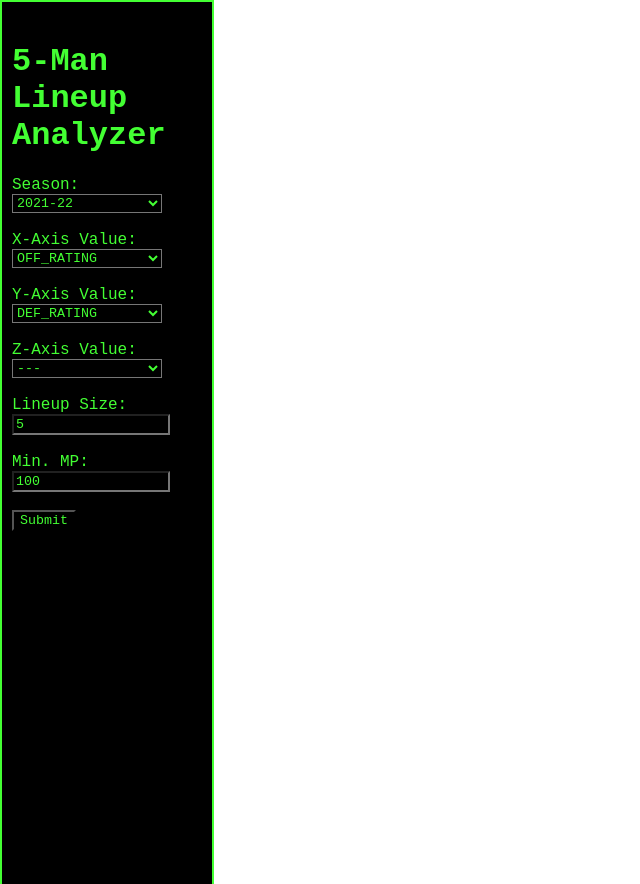
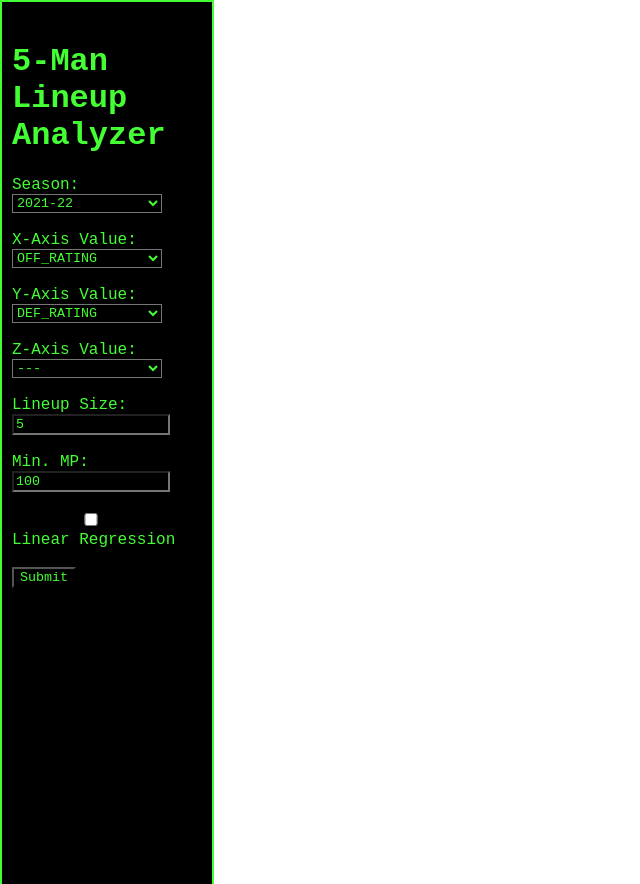
Before and after one commit to jmcous/nba_web_app, a Flask app: page / in a window 1280 px wide. Shown: the whole page, without its empty margins (0-640 px from the left). Run offline with Flask 2, Linux system fonts and the light colour scheme; some libraries are stand-ins or nearby versions.

Commit message:
Added linear regression checkbox for 2d queries. Changed plot colors to match app colors

```diff
--- a/app.py
+++ b/app.py
@@ -11,6 +11,8 @@ from nba_api.stats.endpoints import boxscoreadvancedv2 as bxscadv
 from nba_api.stats.endpoints import leaguedashteamstats
 from nba_api.stats.endpoints import leaguedashlineups
 from nba_api.stats.library.parameters import *
+import numpy as np
+from sklearn.linear_model import LinearRegression
 
 
 app = Flask(__name__)
@@ -29,7 +31,10 @@ def nbaSubmit():
         statx = str(request.form['statx'])
         staty = str(request.form['staty'])
         statz = str(request.form['statz'])
-
+        try:
+            linreg = int(request.form['linreg'])
+        except KeyError:
+            linreg = 0
 
 
         # get base and advance data from nba_api
@@ -80,8 +85,25 @@ def nbaSubmit():
         else:
             z = 'null'
 
+        lineups = result_min['GROUP_NAME_x'].tolist()
 
-        lineups = result_min['GROUP_NAME_x'].tolist()
+        # if linreg, return the json with predicted data
+        if linreg:
+            # Convert to numpy arrays/reshape
+            x_ = np.array(x).reshape(-1,1)
+            y_ = np.array(y)
+
+            print(x_)
+            print(y_)
+            # fit to Linear Regression model
+            model = LinearRegression().fit(x_,y_)
+
+            # predicted y data
+            y_pred = model.predict(x_)
+            print(y_pred.tolist())
+
+            return jsonify({'x' : x, 'y' : y, 'y_pred': y_pred.tolist(), 'z' : z, 'lineups' : lineups})
+
 
         return jsonify({'x' : x, 'y' : y, 'z' : z, 'lineups' : lineups})
 
@@ -89,5 +111,6 @@ def nbaSubmit():
 
 
 
+
 if __name__ == '__main__':
     app.run(debug=True)
--- a/templates/index.html
+++ b/templates/index.html
@@ -8,6 +8,9 @@
 <style>
 
 
+	.html {
+		height: 100%;
+	}
 
 	.main {
 	  margin-left: 211px;
@@ -17,8 +20,17 @@
 	  font-family: "Courier New";
 	}
 
+	.main plot{
+		background-color: black
+	}
+
+	.main output{
+		background-color: black;
+		height: 800px
+	}
+
 	.body {
-	  background-color: black;
+	  background-color: black !important;
 	}
 
 	.sidenav {
@@ -64,6 +76,12 @@
 
 	}
 
+	.sidenav checkbox {
+	  background-color: black;
+	  color: #43FF33;
+	  font-family: "Courier New";
+
+	}
 
 
 
@@ -370,6 +388,10 @@
 
 			<br>
 			<br>
+			<input type="checkbox" id="linreg" name="linreg" value="1">
+			<label for="linreg">Linear Regression</label>
+			<br>
+			<br>
 			<button type="submit" name="button" >Submit</button>
 
 		</form>
@@ -381,6 +403,8 @@
 		<div id="output"></div>
 		<div id="plot"></div>
 	</div>
+</body>
+
 
 <script src="https://ajax.googleapis.com/ajax/libs/jquery/3.5.1/jquery.min.js"></script>
 
@@ -398,58 +422,50 @@
 			staty : $('#staty').val(),
 			statz : $('#statz').val(),
 			groupquantity : $('#groupquantity').val(),
-				min_mp : $('#min_mp').val()
+			min_mp : $('#min_mp').val(),
+			linreg: $('#linreg:checked').val()
+
 		},
 		type : 'POST',
 		url : '/nbaSubmit'
 		})
 		.done(function(data){
-
 			//check if there is a statz that can be used
 			// if no, then plot 2d scat chart
 			if (data.z.constructor == String) {
-					console.log(data);
+				// if linear regression button is checked, plot line
+				if ($('#linreg:checked').val() == 1){
 					var trace1 = {
 						x: data.x,
 						y: data.y,
 						mode: 'markers',
 						type: 'scatter',
-					  text: data.lineups
+						text: data.lineups,
+						marker:{color: '#43FF33'},
+						name: 'Data'
+					};
+
+					var trace2 = {
+						x: data.x,
+						y: data.y_pred,
+						mode: 'lines',
+						marker:{color: '#43FF33'},
+						name: 'Linear Regression'
+					};
+					var data = [trace1,trace2];
+				} else { // if it is not selected then just plot the scatters
+					var trace1 = {
+					x: data.x,
+					y: data.y,
+					mode: 'markers',
+					type: 'scatter',
+					text: data.lineups,
+					marker:{color: '#43FF33'}
 					};
 
 
 					var data = [trace1];
-
-
-					var layout = {
-						xaxis: {
-							title:{
-								text: $('#statx').val()
 				}
-						},
-						yaxis: {
-							title: {
-								text: $('#staty').val()
-							}
-						}
-					};
-
-					Plotly.newPlot('output', data, layout);
-
-				} else { //plot 3d scatter plot
-
-					var trace1 = {
-					  x: data.x,
-					  y: data.y,
-					  z: data.z,
-					  mode: 'markers',
-					  type: 'scatter3d',
-					  text: data.lineups
-					};
-
-
-					var data = [trace1];
-
 
 				var layout = {
 					xaxis: {
@@ -462,14 +478,46 @@
 							text: $('#staty').val()
 						}
 					},
+					plot_bgcolor: 'black',
+					paper_bgcolor: 'black'
+
+				};
+
+				Plotly.newPlot('plot', data, layout);
+
+			} else { //plot 3d scatter plot
+
+				var trace1 = {
+				  x: data.x,
+				  y: data.y,
+				  z: data.z,
+				  mode: 'markers',
+				  type: 'scatter3d',
+				  text: data.lineups,
+				  marker:{color: '#43FF33',size:5}
+				};
+
+
+				var data = [trace1];
+
+
+				var layout = {
+					scene: {
+						xaxis: {
+							title: $('#statx').val()
+						},
+						yaxis: {
+							title: $('#staty').val()
+						},
 						zaxis: {
-							title: {
-								text: $('#statz').val()
+							title: $('#statz').val()
 						}
-						}
+					},
+					plot_bgcolor: 'black',
+					paper_bgcolor: 'black'
 				}
 
-					Plotly.newPlot('output', data, layout);
+				Plotly.newPlot('plot', data, layout);
 
 
 
@@ -484,5 +532,4 @@
 
 </script>
 
-</body>
 </html>
```
Lines whose indentation alone changed are shown as unchanged.
